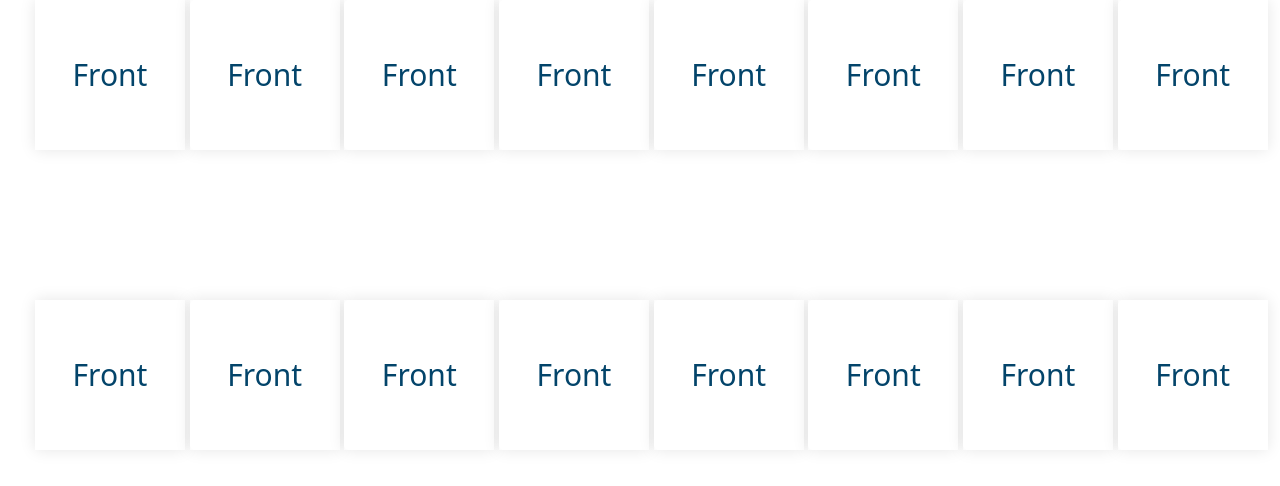
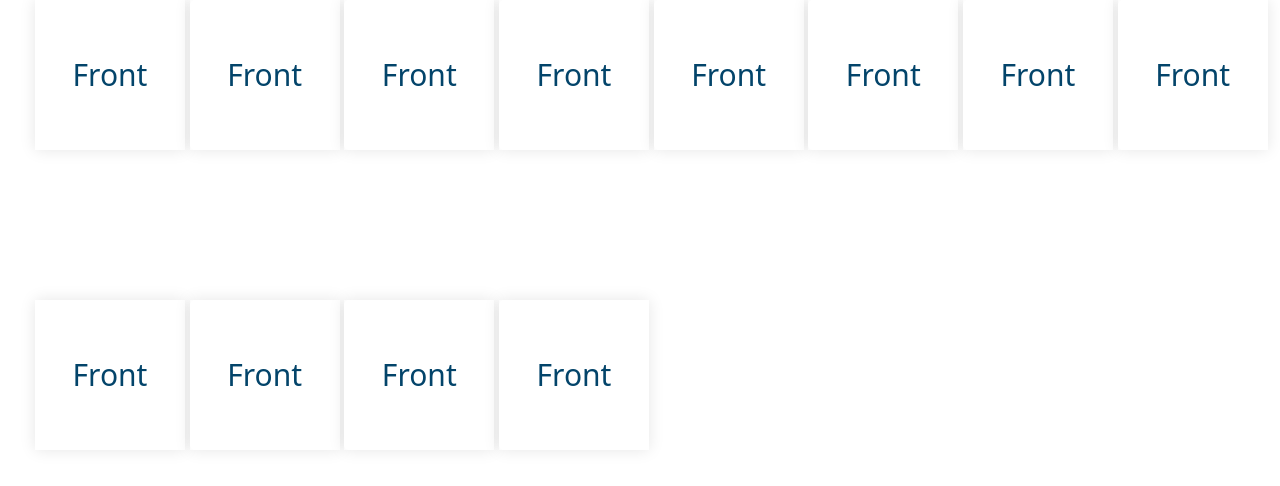
Before and after one commit to 202306-NEA-DZ-FEW/movie-project-cinephiles, a Next.js app: page / in a window 1280 px wide. Shown: the top 486 px of the page. Built offline with nearby package versions, Linux system fonts and the light colour scheme.

Commit message:
feat(card component): create an animated flip card component

```diff
--- a/src/pages/index.js
+++ b/src/pages/index.js
@@ -46,18 +46,6 @@ export default function Home() {
         <Grid item xs={9} sm={3} md={1.45}>
           <Card />
         </Grid>
-        <Grid item xs={9} sm={3} md={1.45}>
-          <Card />
-        </Grid>
-        <Grid item xs={9} sm={3} md={1.45}>
-          <Card />
-        </Grid>
-        <Grid item xs={9} sm={3} md={1.45}>
-          <Card />
-        </Grid>
-        <Grid item xs={9} sm={3} md={1.45}>
-          <Card />
-        </Grid>
       </Grid>
     </main>
   )
```
